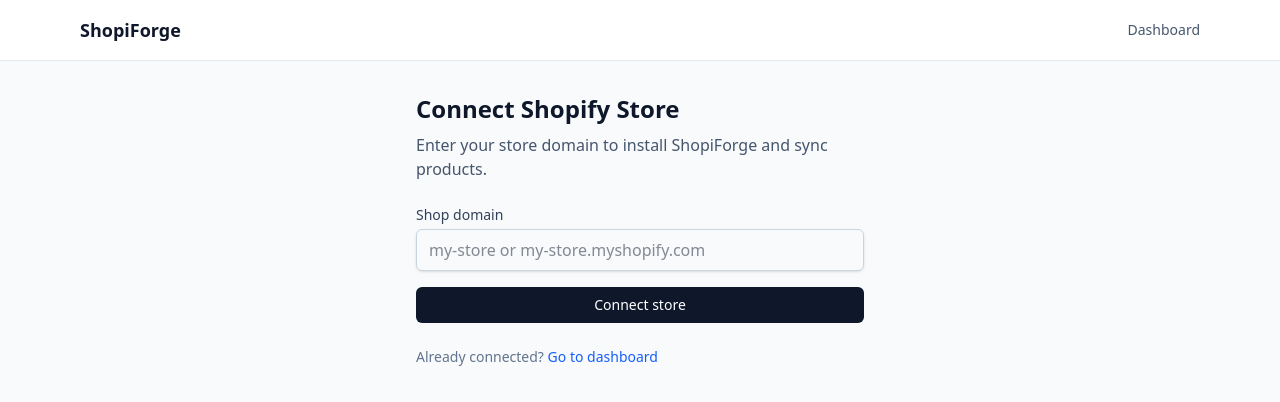
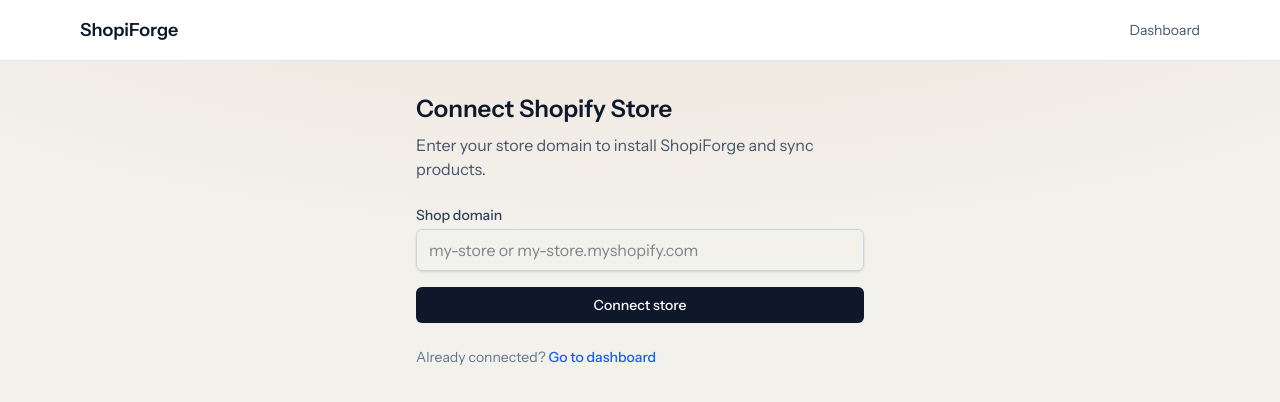
Before and after one commit to tahayarkhan/ShopiForge, a React (Vite) app in the folder frontend/: page /install in a window 1280 px wide. Shown: the top 402 px of the page. Built offline with nearby package versions, Linux system fonts and the light colour scheme; no server answers.

Commit message:
feat(frontend): add forge design tokens, fonts, and global atmosphere

```diff
--- a/frontend/index.html
+++ b/frontend/index.html
@@ -4,7 +4,16 @@
     <meta charset="UTF-8" />
     <link rel="icon" type="image/svg+xml" href="/favicon.svg" />
     <meta name="viewport" content="width=device-width, initial-scale=1.0" />
-    <title>frontend</title>
+
+    <link rel="preconnect" href="https://fonts.googleapis.com" />
+    <link rel="preconnect" href="https://fonts.gstatic.com" crossorigin />
+
+    <link
+      href="https://fonts.googleapis.com/css2?family=Instrument+Sans:wght@400;500;600&family=Syne:wght@600;700&display=swap"
+      rel="stylesheet"
+    />
+
+    <title>ShopiForge</title>
   </head>
   <body>
     <div id="root"></div>
--- a/frontend/src/index.css
+++ b/frontend/src/index.css
@@ -1,9 +1,59 @@
 @import 'tailwindcss';
 
+/* ===== Design tokens =====
+   Named values the whole app can reuse.
+   Change once here → updates everywhere that references them. */
+:root {
+  --color-ink: #0c0f14;           /* main text */
+  --color-paper: #f3f1ec;         /* page background (warm off-white) */
+  --color-forge: #c45c26;         /* brand accent (CTAs, highlights) */
+  --color-forge-hover: #a34b1f;   /* darker forge for hover states */
+  --color-mint: #0f766e;          /* success / positive accents */
+  --color-danger: #b91c1c;        /* errors / destructive actions */
+  --color-muted: #5c6570;         /* secondary / helper text */
+  --font-display: 'Syne', system-ui, sans-serif;
+  --font-body: 'Instrument Sans', system-ui, sans-serif;
+}
+
+/* ===== Global defaults =====
+   Every page inherits these unless a component overrides them. */
 body {
   margin: 0;
   min-height: 100vh;
-  font-family: system-ui, -apple-system, BlinkMacSystemFont, 'Segoe UI', sans-serif;
-  background-color: #f8fafc;
-  color: #0f172a;
+  font-family: var(--font-body);
+  color: var(--color-ink);
+  background-color: var(--color-paper);
+  /* Soft orange wash at the top — atmosphere, not a flat gray box */
+  background-image:
+    radial-gradient(ellipse 80% 50% at 50% -20%, rgba(196, 92, 38, 0.12), transparent);
 }
+
+/* ===== Animation recipes =====
+   These define HOW something moves. */
+@keyframes pulse-soft {
+  0%, 100% { opacity: 1; }
+  50% { opacity: 0.55; }
+}
+
+@keyframes slide-up {
+  from { transform: translateY(100%); opacity: 0; }
+  to { transform: translateY(0); opacity: 1; }
+}
+
+@keyframes fade-in {
+  from { opacity: 0; transform: translateY(4px); }
+  to { opacity: 1; transform: translateY(0); }
+}
+
+
+.animate-fade-in {
+  animation: fade-in 200ms ease-out both;
+}
+
+.animate-pulse-soft {
+  animation: pulse-soft 1.4s ease-in-out infinite;
+}
+
+.animate-slide-up {
+  animation: slide-up 280ms ease-out both;
+}
```
Also changed, not shown: 1 other file (tests, documents, lock files or other folders).
